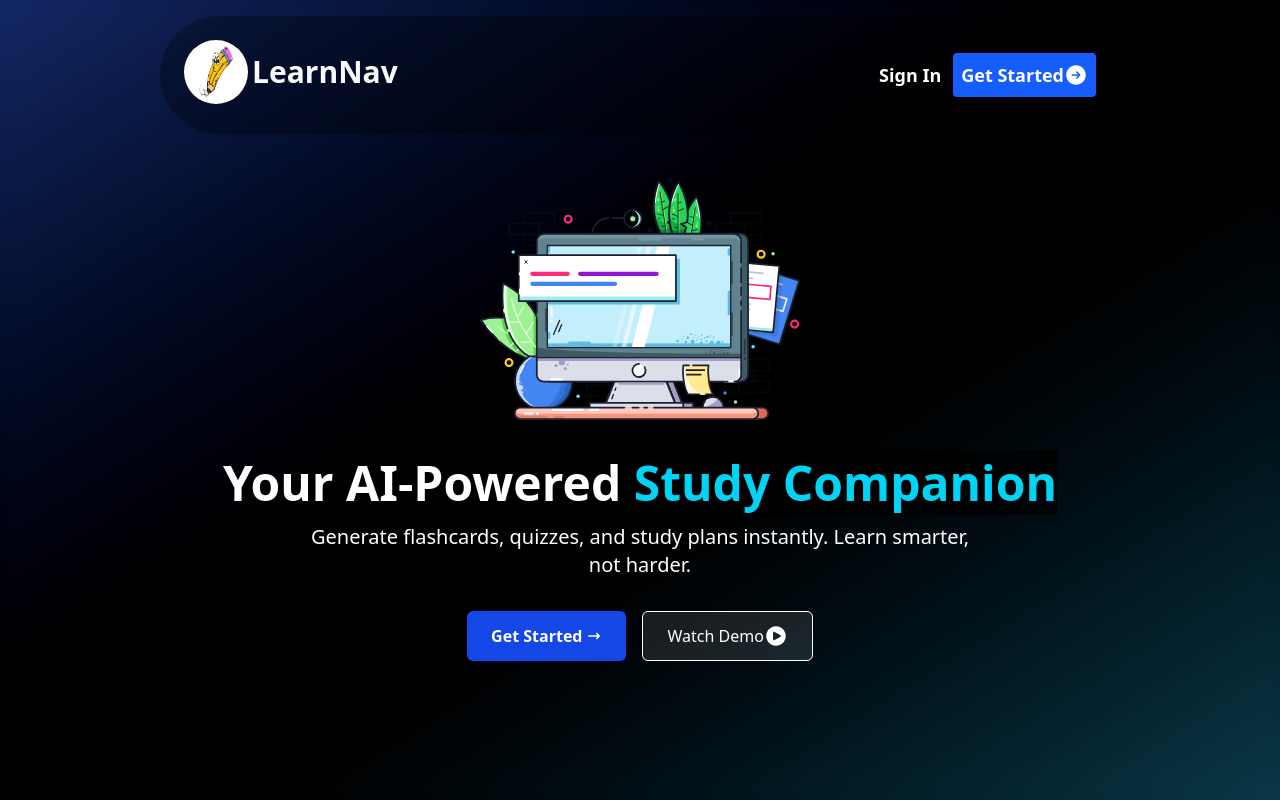
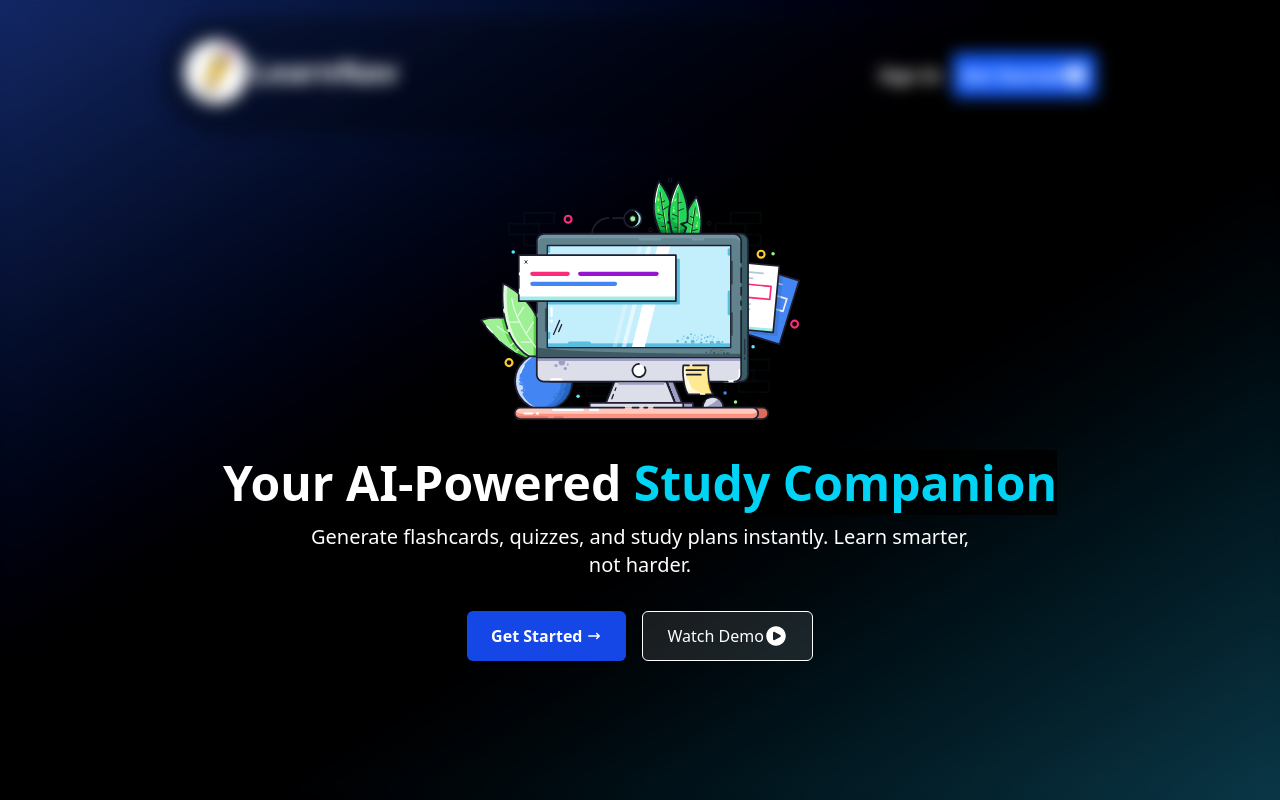
Before and after one commit to Netocodinghere/learningnav, a Next.js app: page / in a window 1280 px wide. Built offline with nearby package versions, Linux system fonts and the light colour scheme; no server answers.

Commit message:
Update Nav.jsx

```diff
--- a/app/_components/Nav.jsx
+++ b/app/_components/Nav.jsx
@@ -29,7 +29,7 @@ const Nav = () => {
 
   return (
     <div className="w-full items-center flex justify-center ">
-      <div className="flex fixed z-20 top-0 justify-between lg:w-3/4 w-[95%] rounded-full my-4 p-6 backdrop-xl  backblur-xl lg:bg-black/30 bg-black/60 items-center">
+      <div className="flex fixed z-20 top-0 justify-between lg:w-3/4 w-[95%] rounded-full my-4 p-6 backdrop-xl  blur-sm lg:bg-black/30 bg-black/60 items-center">
         <a href="/">
           <span className="font-extrabold text-3xl self-center inline-flex items-center justify-center text-gray-50 lg:text-3xl">
             <img src="/oip.png" alt="Pencil Holder" className="lg:size-16 size-16 bg-white rounded-full mr-1" />
```
